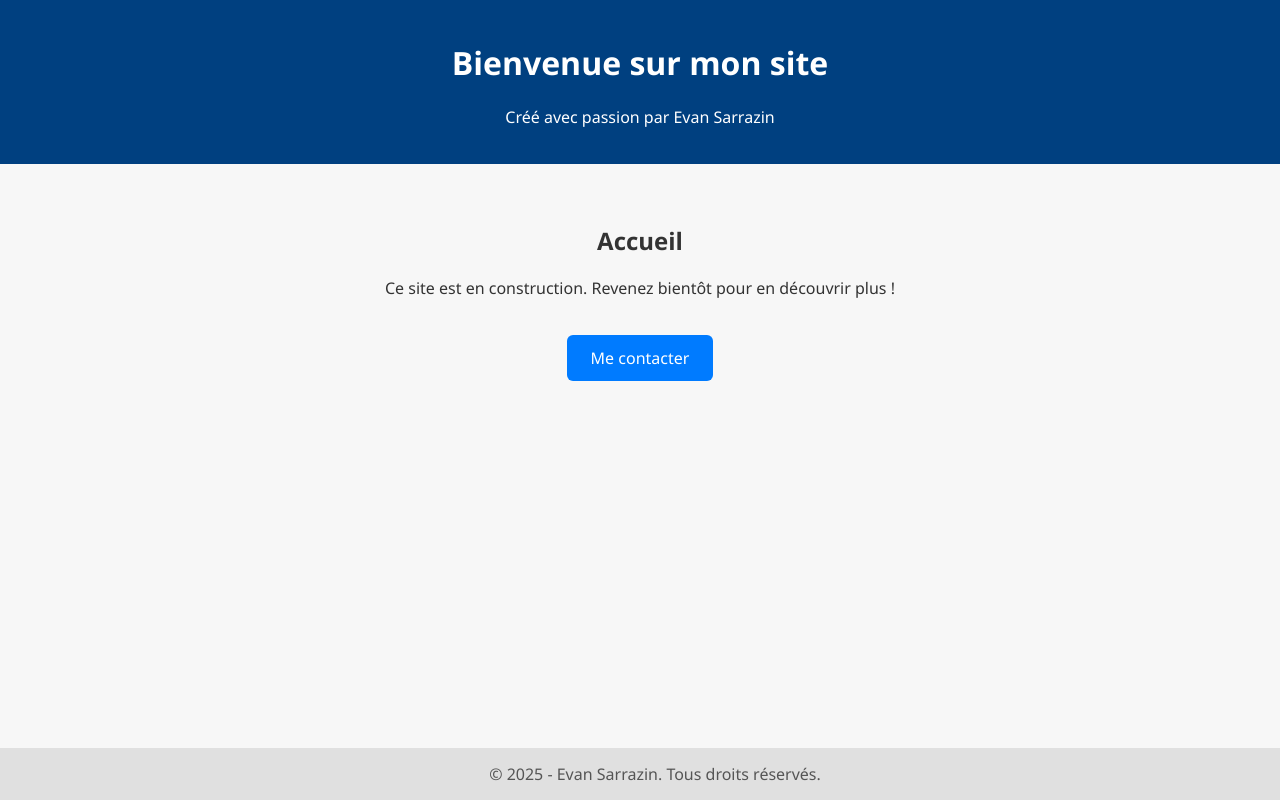
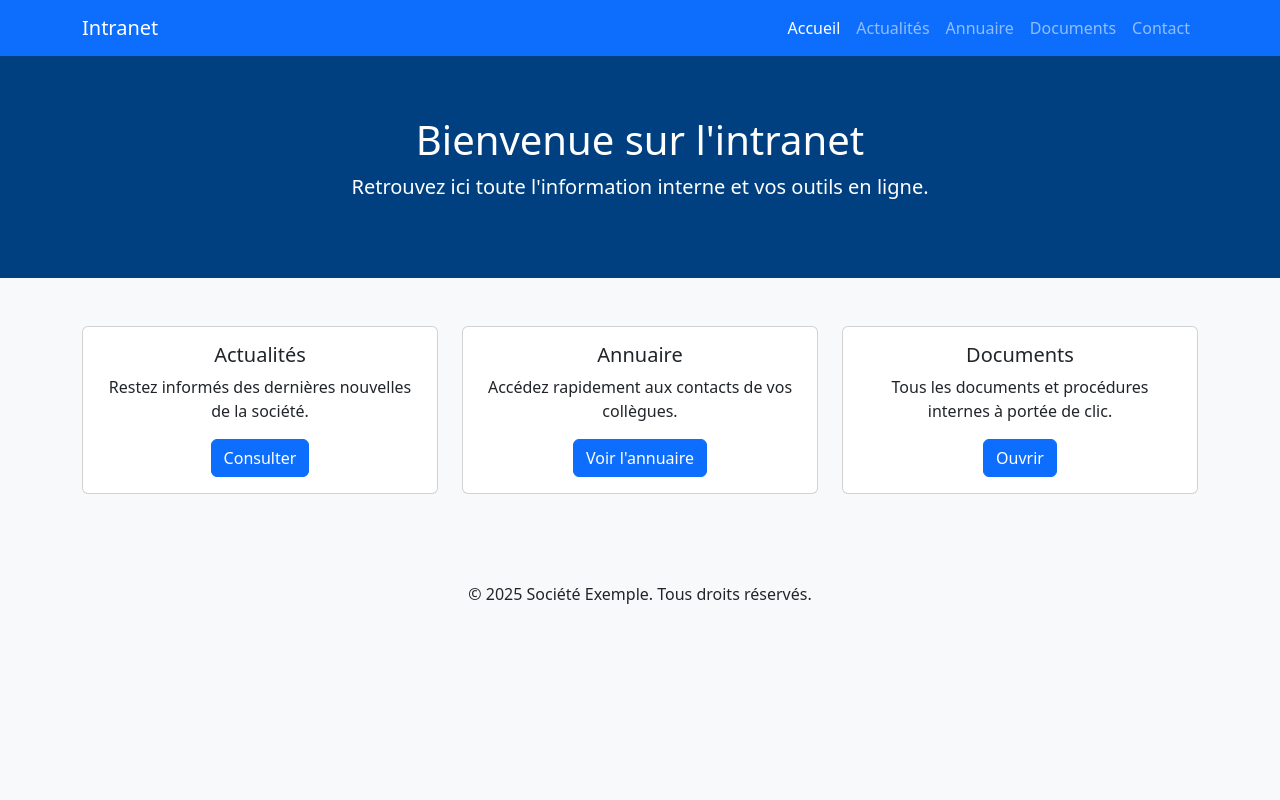
Before and after one commit to evansarr33/intranet, a plain HTML site: page index.html in a window 1280 px wide. Drawn offline with nearby package versions, Linux system fonts and the light colour scheme.

Commit message:
Update intranet index

```diff
--- a/index.html
+++ b/index.html
@@ -2,65 +2,78 @@
 <html lang="fr">
 <head>
     <meta charset="UTF-8">
-    <meta name="viewport" content="width=device-width, initial-scale=1.0">
-    <title>Bienvenue sur mon site</title>
+    <meta name="viewport" content="width=device-width, initial-scale=1">
+    <title>Intranet de la société</title>
+    <link href="https://cdn.jsdelivr.net/npm/bootstrap@5.3.1/dist/css/bootstrap.min.css" rel="stylesheet" integrity="sha384-+qdLa3nh1+Y5oHq6A8ft7tZUH7gySk7qU7rKcWZLvz2C+VJJ9G0bfb27snPc8bZ4" crossorigin="anonymous">
     <style>
-        body {
-            margin: 0;
-            font-family: 'Segoe UI', Tahoma, Geneva, Verdana, sans-serif;
-            background: #f7f7f7;
-            color: #333;
-        }
-        header {
-            background-color: #004080;
-            color: white;
-            padding: 20px;
-            text-align: center;
-        }
-        main {
-            padding: 40px;
-            text-align: center;
-        }
-        a.button {
-            display: inline-block;
-            margin-top: 20px;
-            padding: 12px 24px;
-            background-color: #007bff;
-            color: white;
-            text-decoration: none;
-            border-radius: 6px;
-            transition: background 0.3s;
-        }
-        a.button:hover {
-            background-color: #0056b3;
-        }
-        footer {
-            background-color: #e0e0e0;
-            color: #555;
-            text-align: center;
-            padding: 15px;
-            position: fixed;
-            bottom: 0;
-            width: 100%;
-        }
+        body { background-color: #f8f9fa; }
+        .hero { background-color: #004080; color: #fff; padding: 60px 0; text-align: center; }
     </style>
 </head>
 <body>
+<nav class="navbar navbar-expand-lg navbar-dark bg-primary">
+    <div class="container">
+        <a class="navbar-brand" href="#">Intranet</a>
+        <button class="navbar-toggler" type="button" data-bs-toggle="collapse" data-bs-target="#navbarNav" aria-controls="navbarNav" aria-expanded="false" aria-label="Toggle navigation">
+            <span class="navbar-toggler-icon"></span>
+        </button>
+        <div class="collapse navbar-collapse" id="navbarNav">
+            <ul class="navbar-nav ms-auto">
+                <li class="nav-item"><a class="nav-link active" aria-current="page" href="#">Accueil</a></li>
+                <li class="nav-item"><a class="nav-link" href="#">Actualités</a></li>
+                <li class="nav-item"><a class="nav-link" href="#">Annuaire</a></li>
+                <li class="nav-item"><a class="nav-link" href="#">Documents</a></li>
+                <li class="nav-item"><a class="nav-link" href="#">Contact</a></li>
+            </ul>
+        </div>
+    </div>
+</nav>
 
-<header>
-    <h1>Bienvenue sur mon site</h1>
-    <p>Créé avec passion par Evan Sarrazin</p>
+<header class="hero">
+    <div class="container">
+        <h1>Bienvenue sur l'intranet</h1>
+        <p class="lead">Retrouvez ici toute l'information interne et vos outils en ligne.</p>
+    </div>
 </header>
 
-<main>
-    <h2>Accueil</h2>
-    <p>Ce site est en construction. Revenez bientôt pour en découvrir plus !</p>
-    <a class="button" href="#">Me contacter</a>
+<main class="container my-5">
+    <div class="row text-center">
+        <div class="col-md-4 mb-4">
+            <div class="card h-100">
+                <div class="card-body">
+                    <h5 class="card-title">Actualités</h5>
+                    <p class="card-text">Restez informés des dernières nouvelles de la société.</p>
+                    <a href="#" class="btn btn-primary">Consulter</a>
+                </div>
+            </div>
+        </div>
+        <div class="col-md-4 mb-4">
+            <div class="card h-100">
+                <div class="card-body">
+                    <h5 class="card-title">Annuaire</h5>
+                    <p class="card-text">Accédez rapidement aux contacts de vos collègues.</p>
+                    <a href="#" class="btn btn-primary">Voir l'annuaire</a>
+                </div>
+            </div>
+        </div>
+        <div class="col-md-4 mb-4">
+            <div class="card h-100">
+                <div class="card-body">
+                    <h5 class="card-title">Documents</h5>
+                    <p class="card-text">Tous les documents et procédures internes à portée de clic.</p>
+                    <a href="#" class="btn btn-primary">Ouvrir</a>
+                </div>
+            </div>
+        </div>
+    </div>
 </main>
 
-<footer>
-    &copy; 2025 - Evan Sarrazin. Tous droits réservés.
+<footer class="bg-light text-center py-3">
+    <div class="container">
+        &copy; 2025 Société Exemple. Tous droits réservés.
+    </div>
 </footer>
 
+<script src="https://cdn.jsdelivr.net/npm/bootstrap@5.3.1/dist/js/bootstrap.bundle.min.js" integrity="sha384-VgpCB1txz4YKMWz36v3wrPVoi5f2SsOIQKcFmIc9nrgEU6jZ3RxBcRmTkb5y0dFl" crossorigin="anonymous"></script>
 </body>
 </html>
```
Also changed, not shown: 1 other file.
